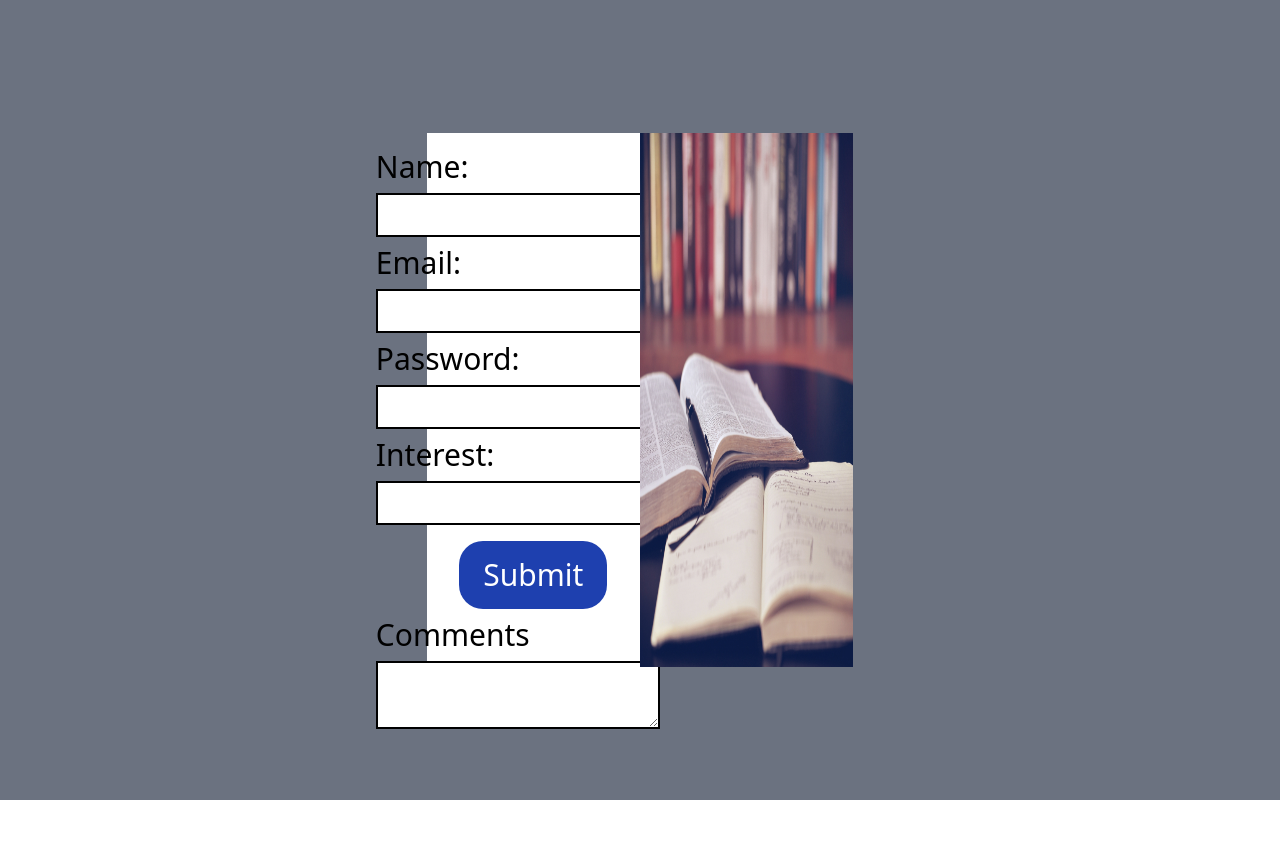
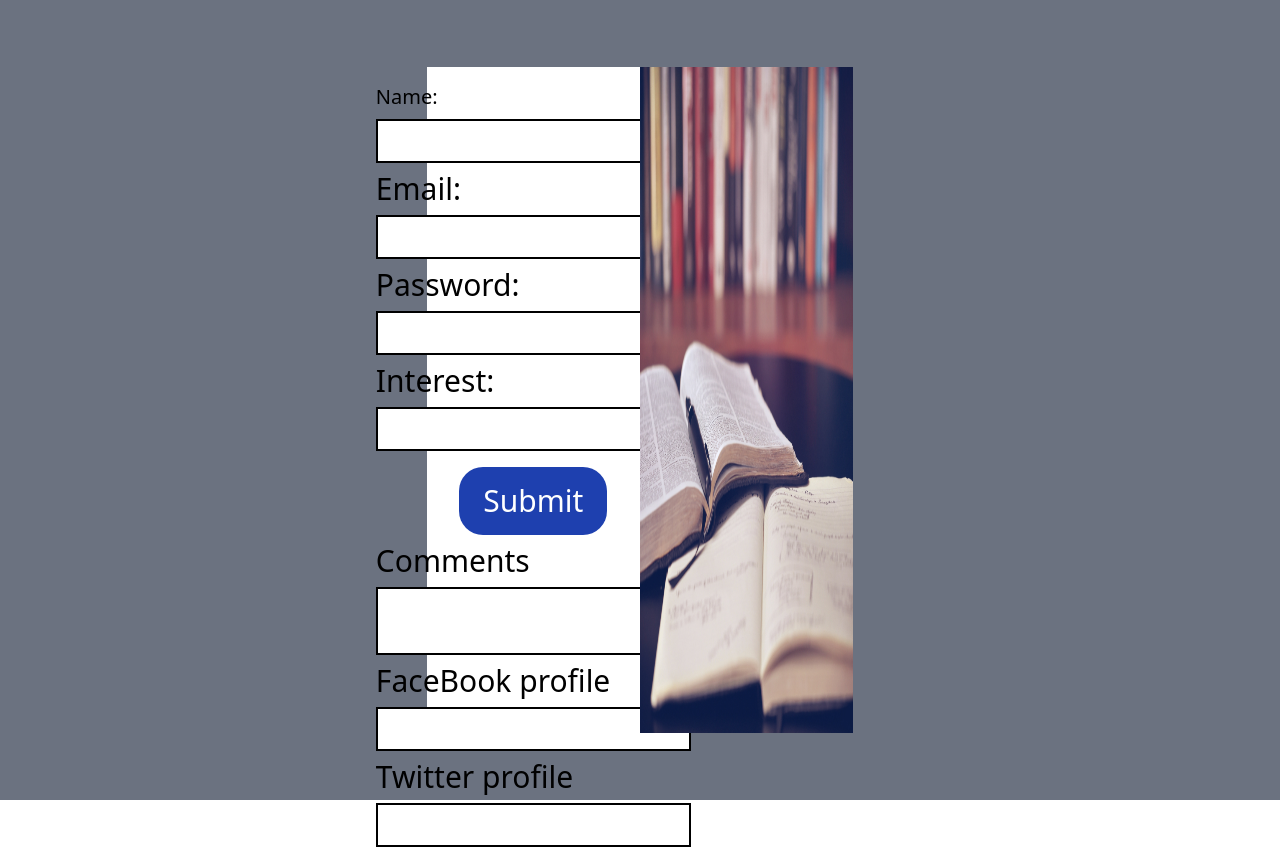
Before and after one commit to AmitOpticalArc/React-Forms, a React (Vite) app: page /form in a window 1280 px wide. Before the commit the page ends 800 px from the top, so only its background shows below. Built offline with nearby package versions, Linux system fonts and the light colour scheme.

Commit message:
Improved Form

```diff
--- a/src/components/Formss.jsx
+++ b/src/components/Formss.jsx
@@ -1,4 +1,4 @@
-import { Formik, Form,Field,ErrorMessage} from "formik";
+import { Formik, Form, Field, ErrorMessage } from "formik";
 import * as Yup from "yup";
 import FromTextError from "./FromTextError";
 
@@ -8,6 +8,10 @@ const initialValues = {
   interest: "",
   password: "",
   comments: "",
+  social: {
+    facebook: "",
+    twitter: "",
+  },
 };
 const onSubmit = (values) => {
   console.log("Form data", values);
@@ -35,7 +39,7 @@ const onSubmit = (values) => {
 
 const validationSchema = Yup.object({
   name: Yup.string().required("Required!"),
-  email:Yup.string().email('Invalid email format').required('Required'),
+  email: Yup.string().email("Invalid email format").required("Required"),
   interest: Yup.string().required("Required!"),
   password: Yup.string().required("Required!"),
 });
@@ -44,15 +48,22 @@ function Formss() {
   return (
     <>
       <div className="flex justify-center items-center h-screen bg-gray-500">
-        <div className="bg-white flex justify-center px-6 py-2 h-2/3 w-2/12">
+        <div className="bg-white flex justify-center px-6 py-2 h-5/6 w-2/12">
           <Formik
             initialValues={initialValues}
             validationSchema={validationSchema}
             onSubmit={onSubmit}
           >
+            {
+              formik => {
+                console.log('Formik props', formik)
+                  return (
                     <Form>
                       <div className="flex-col">
-                <label className="text-3xl flex mb-2 mt-2" htmlFor="name">
+                        <label
+                          className="text-3xl flex mb-2 mt-2 md:text-xl"
+                          htmlFor="name"
+                        >
                           Name:
                         </label>
                         <Field
@@ -68,10 +79,13 @@ function Formss() {
                         {/* {formik.touched.name && formik.errors.name ? (
                   <div className="text-red-800">{formik.errors.name}</div>
                 ) : null} */}
-                <ErrorMessage name="name" component={FromTextError}/>
+                        <ErrorMessage name="name" component={FromTextError} />
                       </div>
                       <div>
-                <label className="text-3xl flex mb-2 mt-2" htmlFor="email">
+                        <label
+                          className="text-3xl flex mb-2 mt-2"
+                          htmlFor="email"
+                        >
                           Email:
                         </label>
                         <Field
@@ -90,7 +104,10 @@ function Formss() {
                         <ErrorMessage name="email" component={FromTextError} />
                       </div>
                       <div>
-                <label className="text-3xl flex mb-2 mt-2" htmlFor="password">
+                        <label
+                          className="text-3xl flex mb-2 mt-2"
+                          htmlFor="password"
+                        >
                           Password:
                         </label>
                         <Field
@@ -106,10 +123,16 @@ function Formss() {
                         {/* {formik.touched.password && formik.errors.password ? (
                   <div className="text-red-800">{formik.errors.password}</div>
                 ) : null} */}
-                <ErrorMessage name="password" component={FromTextError}/>
+                        <ErrorMessage
+                          name="password"
+                          component={FromTextError}
+                        />
                       </div>
                       <div>
-                <label className="text-3xl flex mb-2 mt-2" htmlFor="interest">
+                        <label
+                          className="text-3xl flex mb-2 mt-2"
+                          htmlFor="interest"
+                        >
                           Interest:
                         </label>
                         <Field
@@ -125,7 +148,10 @@ function Formss() {
                         {/* {formik.touched.interest && formik.errors.interest ? (
                   <div className="text-red-800">{formik.errors.interest}</div>
                 ) : null} */}
-                <ErrorMessage name="interest" component={FromTextError} />
+                        <ErrorMessage
+                          name="interest"
+                          component={FromTextError}
+                        />
                       </div>
                       <div className="flex justify-center mt-4">
                         <button
@@ -136,7 +162,10 @@ function Formss() {
                         </button>
                       </div>
                       <div>
-                <label className="text-3xl flex mb-2 mt-2" htmlFor="comments">
+                        <label
+                          className="text-3xl flex mb-2 mt-2"
+                          htmlFor="comments"
+                        >
                           Comments
                         </label>
                         <Field
@@ -146,10 +175,44 @@ function Formss() {
                           className="border-2 border-black px-10 py-2  text-gray-400 flex"
                         />
                       </div>
+                      {/* Nested Objects */}
+                      <div>
+                        <label
+                          className="text-3xl flex mb-2 mt-2"
+                          htmlFor="facebook"
+                        >
+                          FaceBook profile
+                        </label>
+                        <Field
+                          type="text"
+                          id="facebook"
+                          name="social.facebook"
+                          className="border-2 border-black px-10 py-2  text-gray-400 flex"
+                        />
+                      </div>
+                      <div>
+                        <label
+                          className="text-3xl flex mb-2 mt-2"
+                          htmlFor="twitter"
+                        >
+                          Twitter profile
+                        </label>
+                        <Field
+                          type="text"
+                          id="twitter"
+                          name="social.twitter"
+                          className="border-2 border-black px-10 py-2  text-gray-400 flex"
+                        />
+                      </div>
+                      {/* Nested Objects */}
                     </Form>
+                  );
+              }
+            }
+
           </Formik>
         </div>
-        <img className="w-2/12 h-2/3" src="./img/img.jpg" alt="image" />
+        <img className="w-2/12 h-5/6" src="./img/img.jpg" alt="image" />
       </div>
     </>
   );
```
Lines whose indentation alone changed are shown as unchanged.
